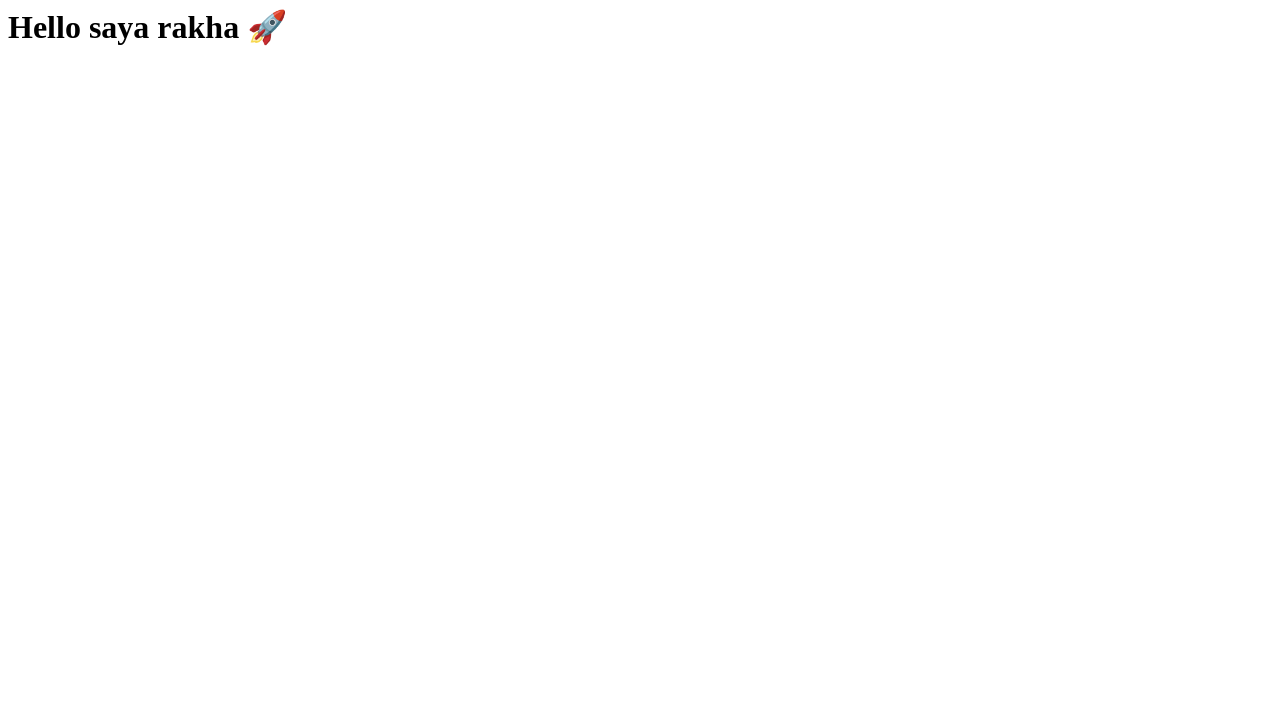
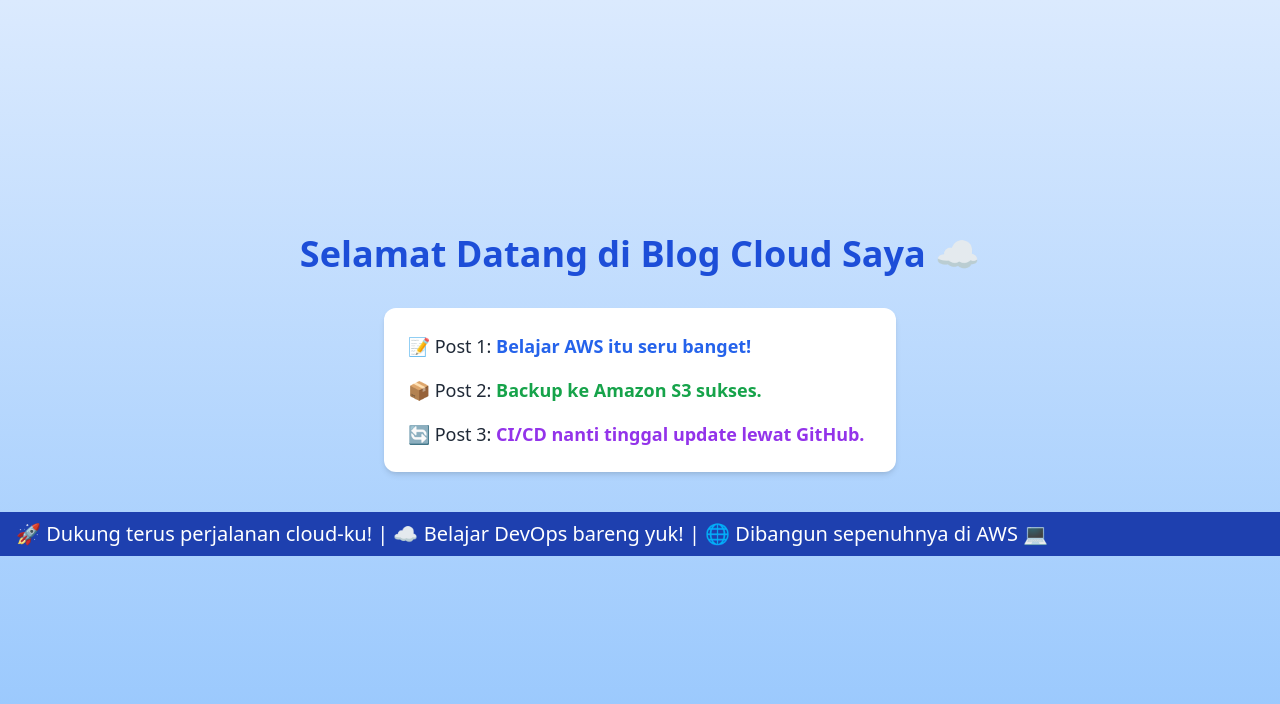
Before and after one commit to RakhaDwiPradifa/cloud_blog, a plain HTML site: page index.html in a window 1280 px wide. Drawn offline with nearby package versions, Linux system fonts and the light colour scheme.

Commit message:
update minor

```diff
--- a/index.html
+++ b/index.html
@@ -1 +1,34 @@
-<h1>Hello saya rakha 🚀</h1>
+<!DOCTYPE html>
+<html lang="en">
+<head>
+  <meta charset="UTF-8">
+  <title>My Cloud Blog</title>
+  <script src="https://cdn.tailwindcss.com"></script>
+  <style>
+    @keyframes scrollText {
+      0% { transform: translateX(100%); }
+      100% { transform: translateX(-100%); }
+    }
+    .marquee {
+      white-space: nowrap;
+      overflow: hidden;
+      animation: scrollText 10s linear infinite;
+    }
+  </style>
+</head>
+<body class="bg-gradient-to-b from-blue-100 to-blue-300 min-h-screen flex flex-col items-center justify-center text-gray-800 font-sans">
+
+  <div class="text-4xl font-bold mb-6 animate-bounce text-blue-700">Selamat Datang di Blog Cloud Saya ☁️</div>
+
+  <div class="w-full bg-white shadow-md rounded-xl p-6 max-w-lg space-y-4">
+    <p class="text-lg">📝 Post 1: <span class="text-blue-600 font-semibold">Belajar AWS itu seru banget!</span></p>
+    <p class="text-lg">📦 Post 2: <span class="text-green-600 font-semibold">Backup ke Amazon S3 sukses.</span></p>
+    <p class="text-lg">🔄 Post 3: <span class="text-purple-600 font-semibold">CI/CD nanti tinggal update lewat GitHub.</span></p>
+  </div>
+
+  <div class="mt-10 w-full bg-blue-800 text-white py-2">
+    <p class="marquee text-xl px-4">🚀 Dukung terus perjalanan cloud-ku! | ☁️ Belajar DevOps bareng yuk! | 🌐 Dibangun sepenuhnya di AWS 💻</p>
+  </div>
+
+</body>
+</html>
```
